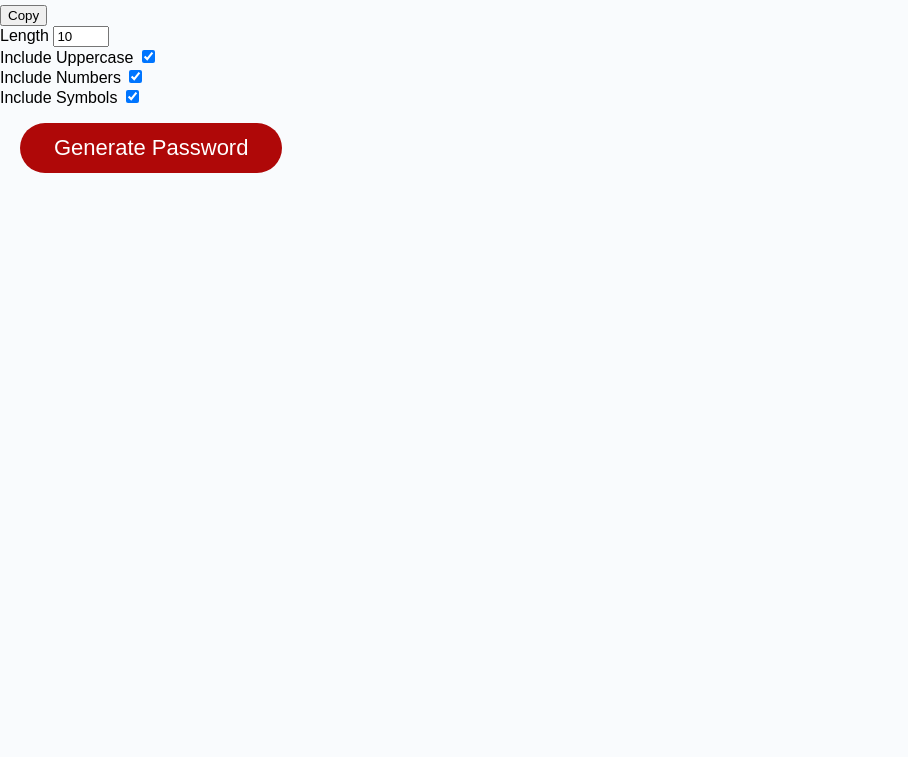
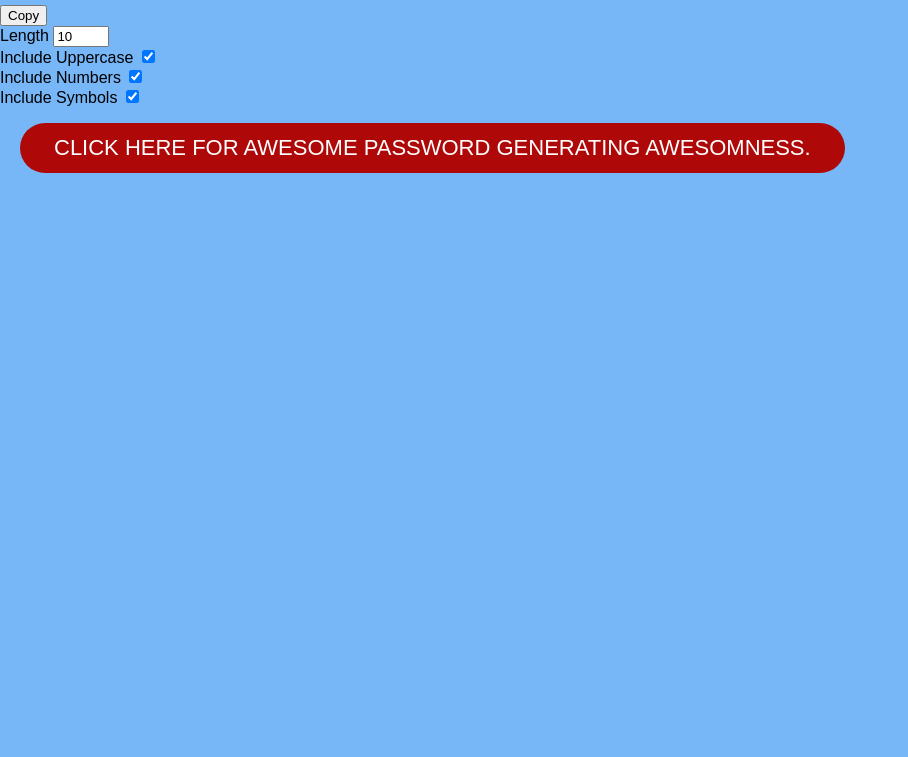
Before and after one commit to Csayegh123/03-password-generator, a plain HTML site: page index.html in a window 1280 px wide. Shown: the part 43-800 px from the top of the page, without its empty margins (0-908 px from the left). Drawn offline with Linux system fonts and the light colour scheme.

Commit message:
Password Gen update

```diff
--- a/PWG.js
+++ b/PWG.js
@@ -20,7 +20,7 @@ const SYMBOL_CODES = arrayFromLowToHigh(33, 47)
 // Copy Password
 copybtnDOM.addEventListener('click', () => {
   const textarea = document.createElement('textarea');
-  const passwordToCopy = resultDOM.innerText;
+  const passwordToCopy = resultDOM.innerText;localStorage
 
   // Edge Case when Password is Empty
   if (!passwordToCopy) return;
--- a/index.html
+++ b/index.html
@@ -35,7 +35,7 @@
                     <input type="checkbox" id="symbols" checked>
                 </div>
             </div>
-            <button class="btn" id="generate" type="submit">Generate Password</button>
+            <button class="btn" id="generate" type="submit">CLICK HERE FOR AWESOME PASSWORD GENERATING AWESOMNESS.</button>
         </div>
     </form>
 </body>
--- a/style.css
+++ b/style.css
@@ -13,8 +13,10 @@ body,
 }
 
 body {
+   width: auto;
+   height: auto;
   font-family: sans-serif;
-  background-color: #f9fbfd;
+  background-color: #77b7f7;
 }
 
 .wrapper {
@@ -24,6 +26,7 @@ body {
 }
 
 header {
+;
   text-align: center;
   padding: 20px;
   padding-top: 0px;
@@ -73,7 +76,7 @@ header {
 }
 
 .btn {
-  border: none;
+  border: saddlebrown;
   background-color: hsl(360, 91%, 36%);
   border-radius: 25px;
   box-shadow: rgba(0, 0, 0, 0.1) 0px 1px 6px 0px rgba(0, 0, 0, 0.2) 0px 1px 1px
@@ -135,3 +138,7 @@ button[disabled] {
     font-size: 0.8rem;
   }
 }
+
+.h2 {
+    text-align: center;
+}
```
